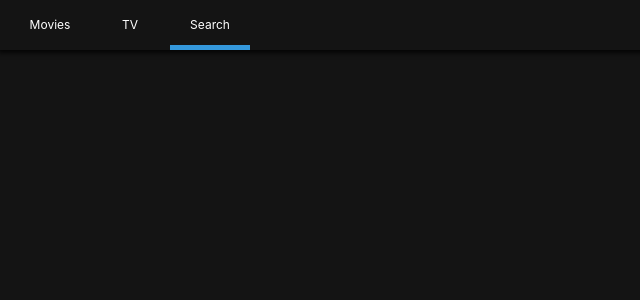
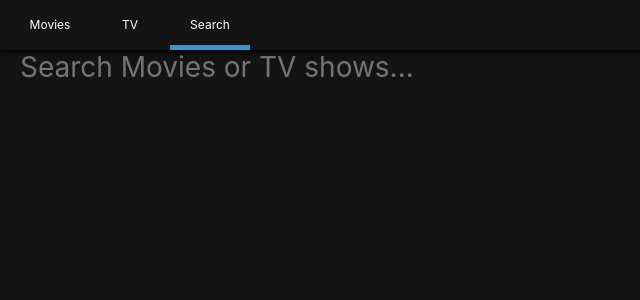
Before and after one commit to sryung1225/ReactPJ_Popcorn-time, a React (Create React App) app: page /search in a window 1280 px wide. Shown: the top 300 px of the page, without its empty margins (0-640 px from the left). Built offline with nearby package versions, Linux system fonts and the light colour scheme.

Commit message:
SearchPresenter

```diff
--- a/src/Routes/Home/HomePresenter.js
+++ b/src/Routes/Home/HomePresenter.js
@@ -5,7 +5,7 @@ import Section from "Components/Section";
 import Loader from "../../Components/Loader";
 
 const Container = styled.div`
-    padding: 0px 10px;
+    padding: 0px 20px;
 `;
 
 const HomePresenter = ({ nowPlaying, popular, upcoming, loading, error }) =>
--- a/src/Routes/Search/SearchContainer.js
+++ b/src/Routes/Search/SearchContainer.js
@@ -11,11 +11,21 @@ export default class extends React.Component {
         error: null
     };
 
-    handleSubmit = () => { // 검색어를 제출하는 함수
+    handleSubmit = event => { // 검색어를 제출하는 함수
+        event.preventDefault(); // enter누르면 제출과 동시에 새로고침 돼 state 잃어버리는 현상(이벤트) 방지
         const { searchTerm } = this.state;
         if (searchTerm !== "") {
             this.searchByTerm();
         }
+    };
+
+    updateTerm = event => {
+        const {
+            target: { value }
+        } = event;
+        this.setState({
+            searchTerm: value
+        });
     };
 
     searchByTerm = async() => {
@@ -49,6 +59,7 @@ export default class extends React.Component {
                 loading={loading}
                 error={error}
                 handleSubmit={this.handleSubmit}
+                updateTerm={this.updateTerm}
             />
         );
     }
--- a/src/Routes/Search/SearchPresenter.js
+++ b/src/Routes/Search/SearchPresenter.js
@@ -1,6 +1,23 @@
 import React from "react";
 import PropTypes from "prop-types";
 import styled from "styled-components";
+import Loader from "../../Components/Loader";
+import Section from "../../Components/Section";
+
+const Container = styled.div`
+    padding: 0px 20px;
+`;
+
+const Form = styled.form`
+    margin-bottom: 50px;
+    width: 100%;
+`;
+
+const Input = styled.input`
+    all: unset;
+    font-size: 28px;
+    width: 100%;
+`;
 
 const SearchPresenter = ({
     movieResults,
@@ -8,8 +25,39 @@ const SearchPresenter = ({
     loading,
     searchTerm,
     handleSubmit,
-    error
-}) => null;
+    error,
+    updateTerm
+}) =>
+    <Container>
+        <Form onSubmit={handleSubmit}>
+            <Input
+                placeholder="Search Movies or TV shows..."
+                value={searchTerm}
+                onChange={updateTerm}
+            />
+        </Form>
+        {loading ? (
+            <Loader />
+            ) : (
+            <>
+                {movieResults && movieResults.length > 0 && (
+                    <Section title="Movie Results">
+                        {movieResults.map(movie => (
+                            <span key={movie.id}>{movie.title}</span>
+                    ))}
+                </Section>
+                )}
+                {tvResults && tvResults.length > 0 && (
+                    <Section title="TV Results">
+                        {tvResults.map(show => (
+                            <span key={show.id}>{show.title}</span>
+                    ))}
+                </Section>
+                )}
+            </>
+        )}
+    </Container>
+;
 
 SearchPresenter.propTypes = {
     movieResults: PropTypes.array,
@@ -17,7 +65,8 @@ SearchPresenter.propTypes = {
     error: PropTypes.string,
     searchTerm: PropTypes.string,
     loading: PropTypes.bool.isRequired,
-    handleSubmit: PropTypes.func.isRequired
+    handleSubmit: PropTypes.func.isRequired,
+    updateTerm: PropTypes.func.isRequired
 };
 
 export default SearchPresenter;
--- a/src/Routes/TV/TVPresenter.js
+++ b/src/Routes/TV/TVPresenter.js
@@ -5,7 +5,7 @@ import Section from "../../Components/Section";
 import Loader from "../../Components/Loader";
 
 const Container = styled.div`
-    padding: 0px 10px;
+    padding: 0px 20px;
 `;
 
 const TVPresenter = ({ topRated, popular, airingToday, loading, error }) =>
@@ -15,17 +15,23 @@ const TVPresenter = ({ topRated, popular, airingToday, loading, error }) =>
     <Container> {/* loading 중이 아닐 때 */}
         {topRated && topRated.length > 0 && (
             <Section title="Top Rated Shows">
-                {topRated.map(show => show.name)}
+                {topRated.map(show => (
+                    <span key={show.id}>{show.name}</span>
+                ))}
             </Section>
         )}
         {popular && popular.length > 0 && (
             <Section title="Popular Shows">
-                {popular.map(show => show.name)}
+                {popular.map(show => (
+                    <span key={show.id}>{show.name}</span>
+                ))}
             </Section>
         )}
         {airingToday && airingToday.length > 0 && (
             <Section title="Airing Today">
-                {airingToday.map(show => show.name)}
+                {airingToday.map(show => (
+                    <span key={show.id}>{show.name}</span>
+                ))}
             </Section>
         )}
     </Container>
```
